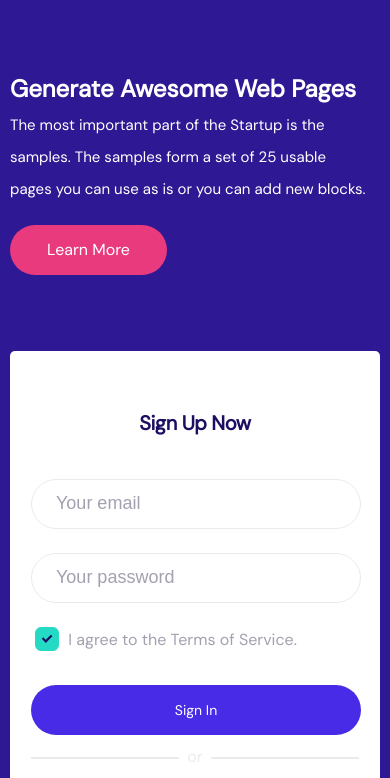
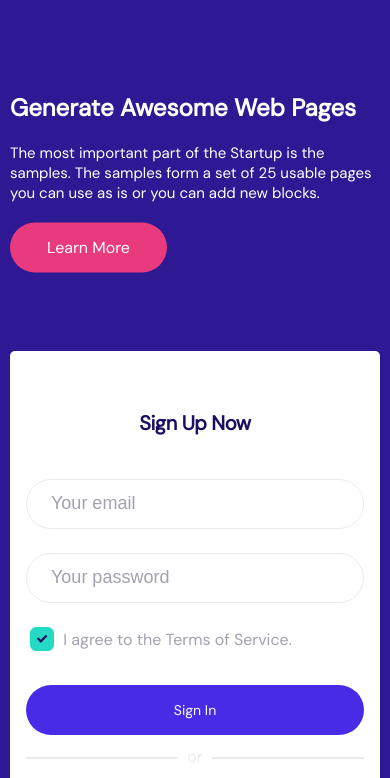
Before and after one commit to SrujanAnnam/startup3-hero-heading-14, a plain HTML site: page index.html in a window 390 px wide. Shown: the part 61-839 px from the top of the page. Drawn offline with Linux system fonts and the light colour scheme.

Commit message:
Update style.css

```diff
--- a/style.css
+++ b/style.css
@@ -121,16 +121,12 @@ body {
 .content-container h1 {
     font-size: 58px;
     font-weight: 700;
-    line-height: 70px;
-    letter-spacing: -1px;
     text-align: left;
 }
 
 .content-container p {
     font-size: 22px;
     font-weight: 500;
-    line-height: 32px;
-    letter-spacing: 0px;
     text-align: left;
     width: 360px;
     margin: 20px 0px 40px 0px;
@@ -391,14 +387,13 @@ body {
 
     .content-container h1 {
         font-size: 24px;
-        line-height: 0px;
-        letter-spacing: 0px;
         font-weight: 700;
         margin-bottom: 0.5rem;
     }
 
 
     .content-container p {
+        width: 100%;
         font-size: 15px;
         margin: 20px 0px 20px 0px;
     }
@@ -411,7 +406,13 @@ body {
     .logo-container {
         margin-bottom: 1rem;
     }
+    .form-wrapper {
+        width: 100%;
+    }
 
+    .form-group input {
+        width: 100%;
+    }
     .form-wrapper>h2 {
         font-size: 1.25rem;
     }
@@ -428,4 +429,7 @@ body {
         font-weight: 500;
         margin-block: 0.6rem;
     }
+    .login-btn, .twitter-signin {
+        width: 100%;
+    }
 }
```
